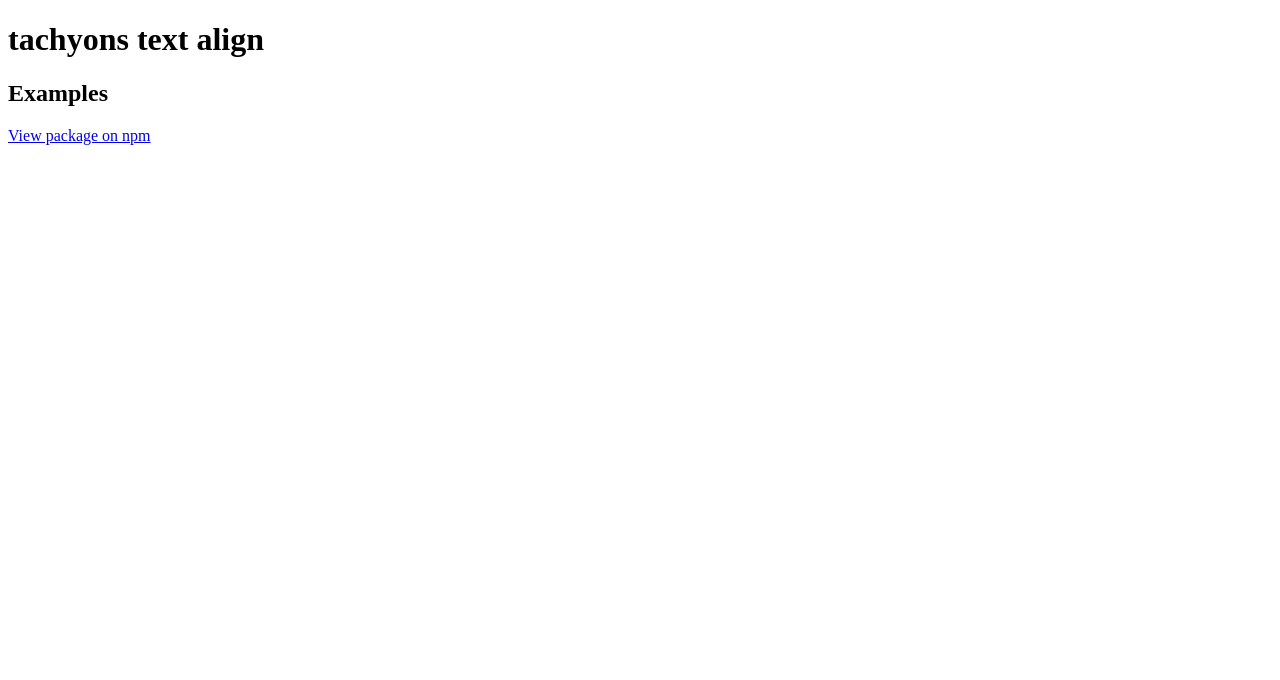
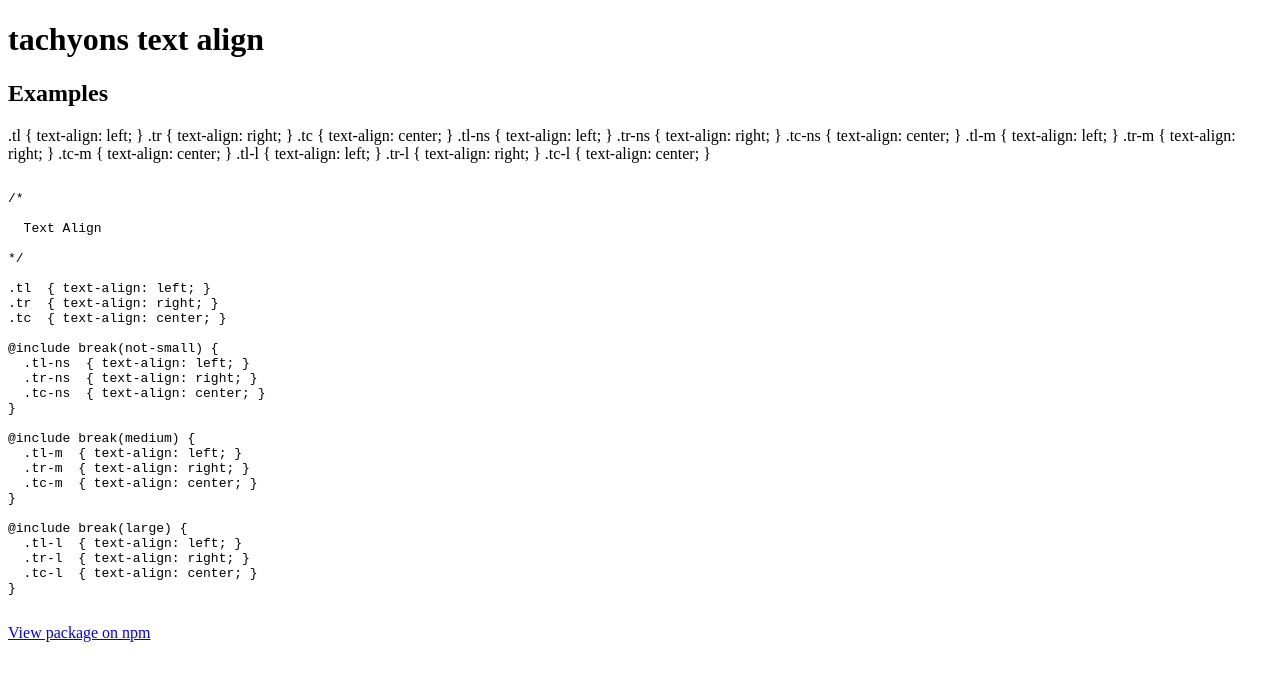
Before and after one commit to tachyons-css/tachyons-text-align, a website: page index.html in a window 1280 px wide. Drawn offline with Linux system fonts and the light colour scheme.

Commit message:
Automatically adds code example and base for visual docs

```diff
--- a/index.html
+++ b/index.html
@@ -13,6 +13,50 @@
   <body>
     <h1>tachyons text align</h1>
     <h2>Examples</h2>
+
+.tl  { text-align: left; }
+.tr  { text-align: right; }
+.tc  { text-align: center; }
+  .tl-ns  { text-align: left; }
+  .tr-ns  { text-align: right; }
+  .tc-ns  { text-align: center; }
+  .tl-m  { text-align: left; }
+  .tr-m  { text-align: right; }
+  .tc-m  { text-align: center; }
+  .tl-l  { text-align: left; }
+  .tr-l  { text-align: right; }
+  .tc-l  { text-align: center; }
+    <pre>
+<code>
+/*
+
+  Text Align
+
+*/
+
+.tl  { text-align: left; }
+.tr  { text-align: right; }
+.tc  { text-align: center; }
+
+@include break(not-small) {
+  .tl-ns  { text-align: left; }
+  .tr-ns  { text-align: right; }
+  .tc-ns  { text-align: center; }
+}
+
+@include break(medium) {
+  .tl-m  { text-align: left; }
+  .tr-m  { text-align: right; }
+  .tc-m  { text-align: center; }
+}
+
+@include break(large) {
+  .tl-l  { text-align: left; }
+  .tr-l  { text-align: right; }
+  .tc-l  { text-align: center; }
+}
+</code>
+</pre>
     <a href="http://npmjs.org/package/tachyons-text-align" title="tachyons-text-align">View package on npm</a>
   </body>
 </html>
```
